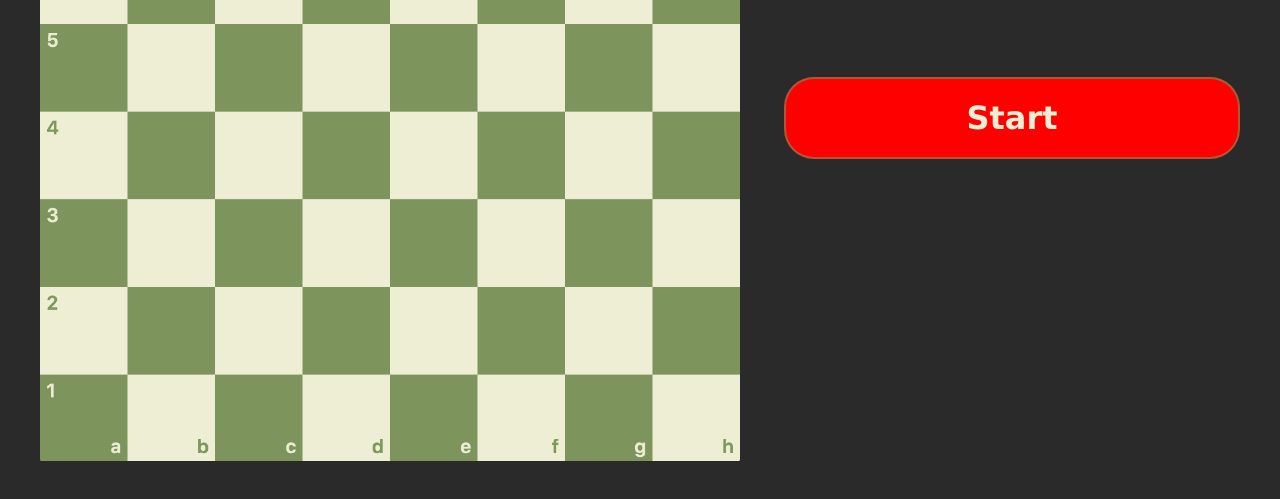
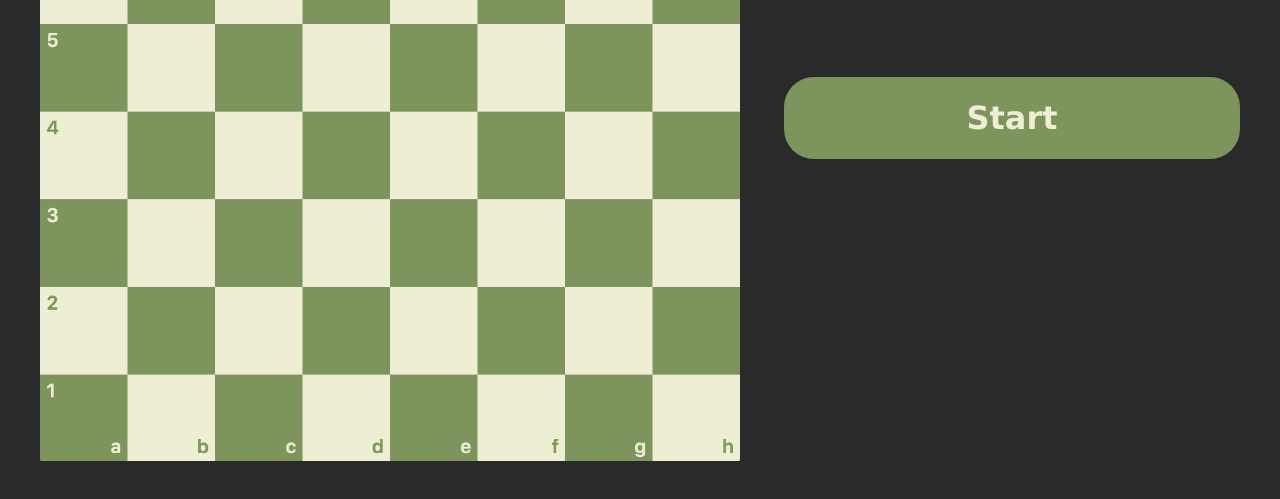
Before and after one commit to MarwaAbdelAal/Vision-Trainer-Game, a plain HTML site: page index.html in a window 1280 px wide. Shown: the part 279-778 px from the top of the page. Drawn offline with Linux system fonts and the light colour scheme.

Commit message:
green button

```diff
--- a/css/style.css
+++ b/css/style.css
@@ -35,8 +35,7 @@ body{
 .startBtn{
     padding: 20px;
     width: 100%;
-    /* background-color: #7d945d; */
-    background-color: red;
+    background-color: #7d945d;
     color: #eeeed5;
     font-size: 32px;
     border-radius: 30px;
```
